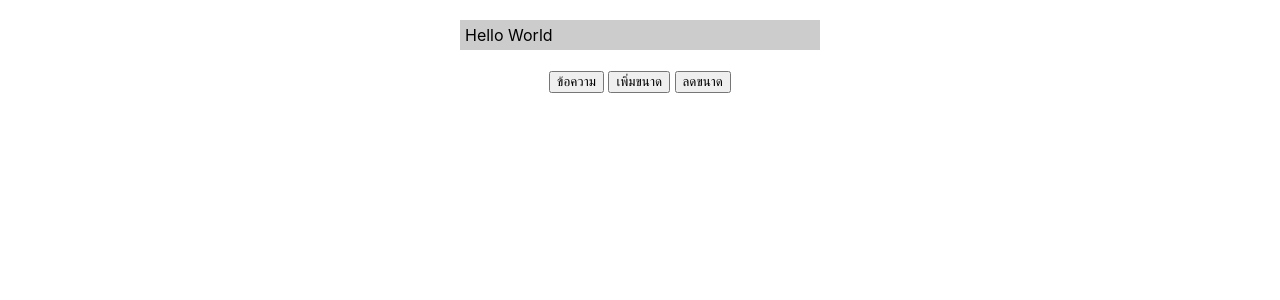
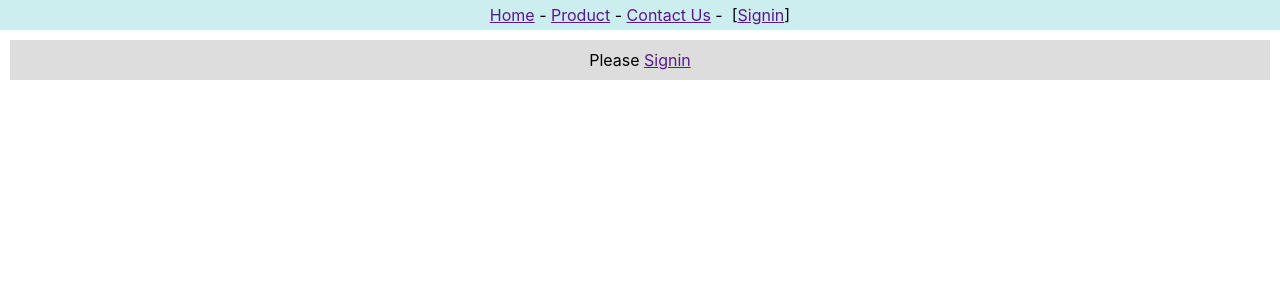
Before and after one commit to phollakrit/app1_EnetC_68, a React (Create React App) app: page / in a window 1280 px wide. Shown: the top 300 px of the page. Built offline with nearby package versions, Linux system fonts and the light colour scheme.

Commit message:
add context

```diff
--- a/src/App.js
+++ b/src/App.js
@@ -1,11 +1,19 @@
-import React from 'react'
+import React, { useState } from 'react'
+import { userContext } from './context';
 
-import MessageBox from './state-func';
+import Header2 from './context-header2';
+import Content2 from './context-content2';
 
 
 
 function App() {
-  return <MessageBox/>
+  let [user,setUser]=useState('')
+  return (
+    <userContext.Provider value={[user,setUser]}>
+      <Header2/>
+      <Content2/>
+    </userContext.Provider>
+  )
 }
 
 export default App;
--- /dev/null
+++ b/src/context-content2.js
@@ -0,0 +1,25 @@
+import React from "react";
+import { userContext } from "./context";
+export default function Content2(){
+    let [user,setUser]=React.useContext(userContext)
+    const contentStyle={
+        backgroundColor:'#ddd',
+        textAlign:'center',
+        margin:10,
+        padding:10
+    }
+    const onClickSignin=(event)=>{
+        event.preventDefault()
+        setUser('Tom Jerry')
+    }
+    return(
+        <div style={contentStyle}>
+        {
+            (user)
+            ?<span>Hello {user}</span>
+            :<span>Please <a href=""
+            onClick={onClickSignin}>Signin</a></span>
+        }
+        </div>
+    )
+}
--- /dev/null
+++ b/src/context-header2.js
@@ -0,0 +1,42 @@
+import React from "react";
+import {userContext} from './context'
+
+
+export default class Header2 extends React.Component{
+    static contextType=userContext
+
+    render() {
+        let [user,setUser]=this.context
+
+        const headerStyle={
+            backgroundColor:'#cee',
+            textAlign:'center',
+            padding:5
+        }
+
+        const onClickSignout=(event)=>{
+            event.preventDefault()
+            setUser('')
+        }
+
+        const onClickSignin=(event)=>{
+            event.preventDefault()
+            setUser('Tom Jerry')
+        }
+
+        return(
+            <div style={headerStyle}>
+                <a href="">Home</a>&nbsp;-&nbsp;
+                <a href="">Product</a>&nbsp;-&nbsp;
+                <a href="">Contact Us</a>&nbsp;-&nbsp;&nbsp;
+                {
+                    (user)
+                    ?<span>[{user}&nbsp;:&nbsp;<a href=""
+                        onClick={onClickSignout}>Signout</a>]</span>
+                    :<span>[<a href=""
+                        onClick={onClickSignin}>Signin</a>]</span>
+                }
+            </div>
+        )
+    }
+}
--- /dev/null
+++ b/src/context.js
@@ -0,0 +1,3 @@
+import React, {createContext} from "react";
+
+export const userContext=createContext()
```
Also changed, not shown: src/effect.js (added, +25 -0 lines).
